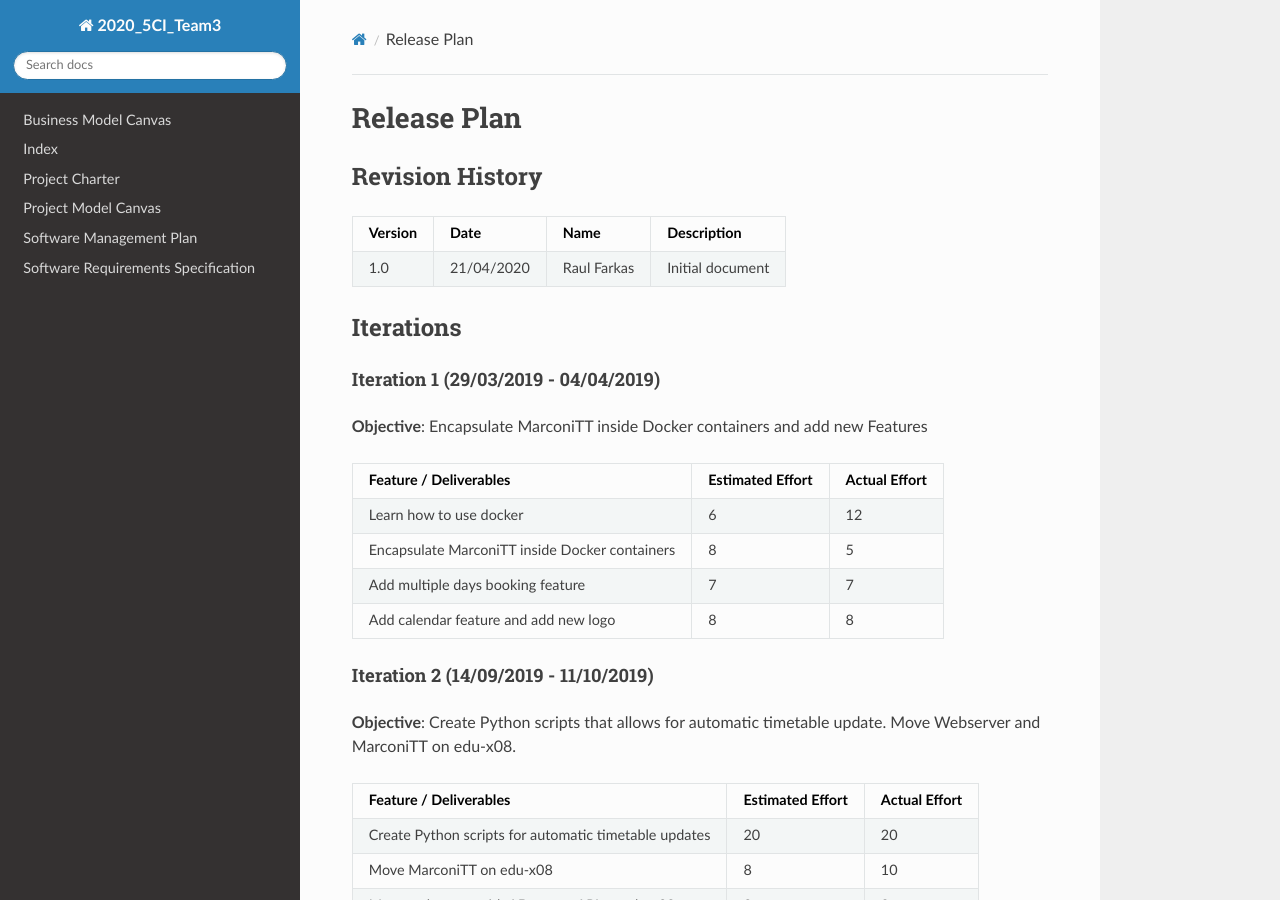
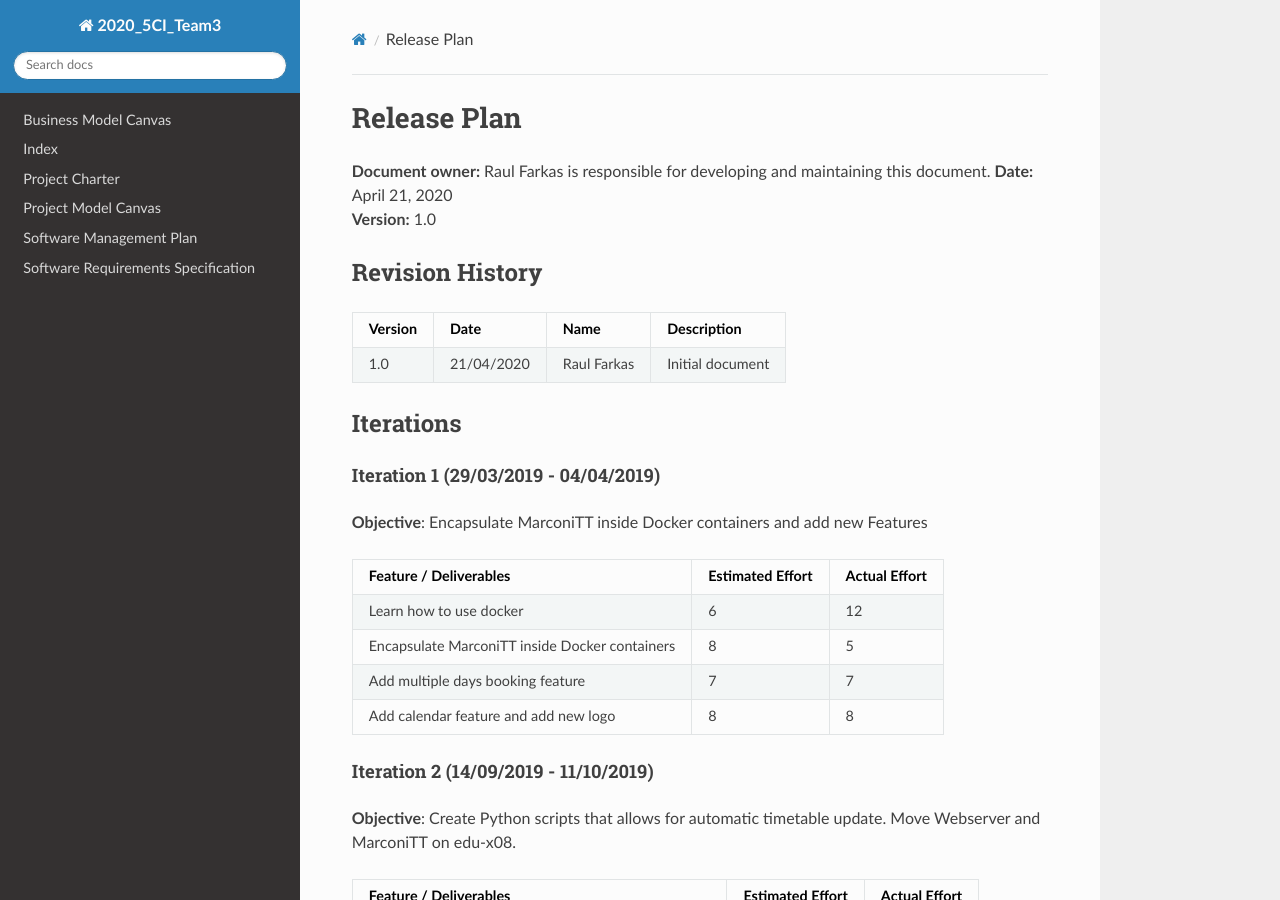
Before and after one commit to TrackyRaul/2020_5CI__team3_Farkas, an MkDocs documentation site: the page built from docs/release_plan.md, in a window 1280 px wide and 900 px high. Built offline with MkDocs 1.6.1, drawn with Linux system fonts in a browser that asks for light colours; nearby versions of some CDN libraries.

Commit message:
minor change

```diff
--- a/docs/release_plan.md
+++ b/docs/release_plan.md
@@ -1,4 +1,8 @@
 # Release Plan
+
+**Document owner:** Raul Farkas is responsible for developing and maintaining this document.
+**Date:** April 21, 2020
+**Version:** 1.0
 
 ## Revision History
 
```
